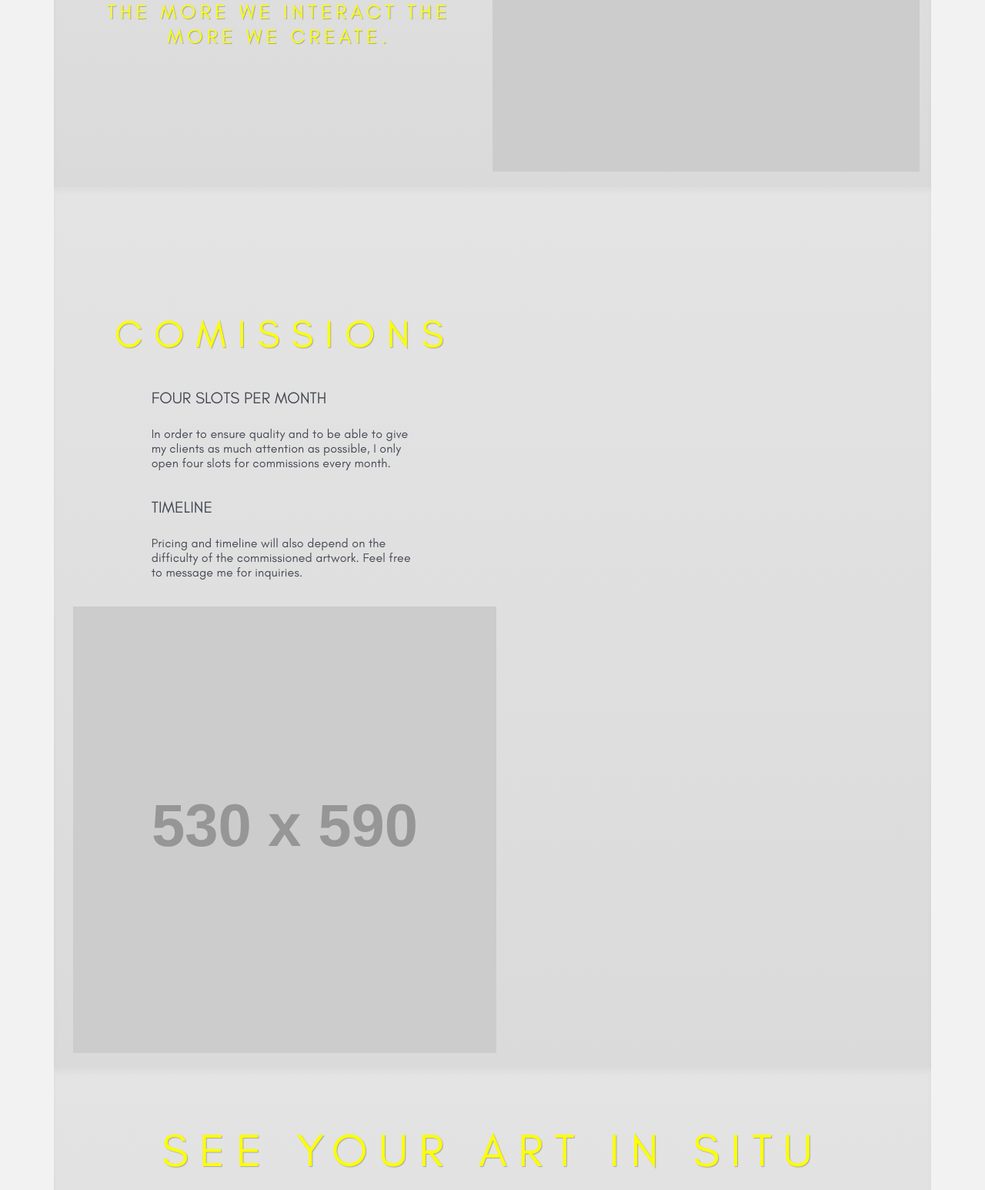
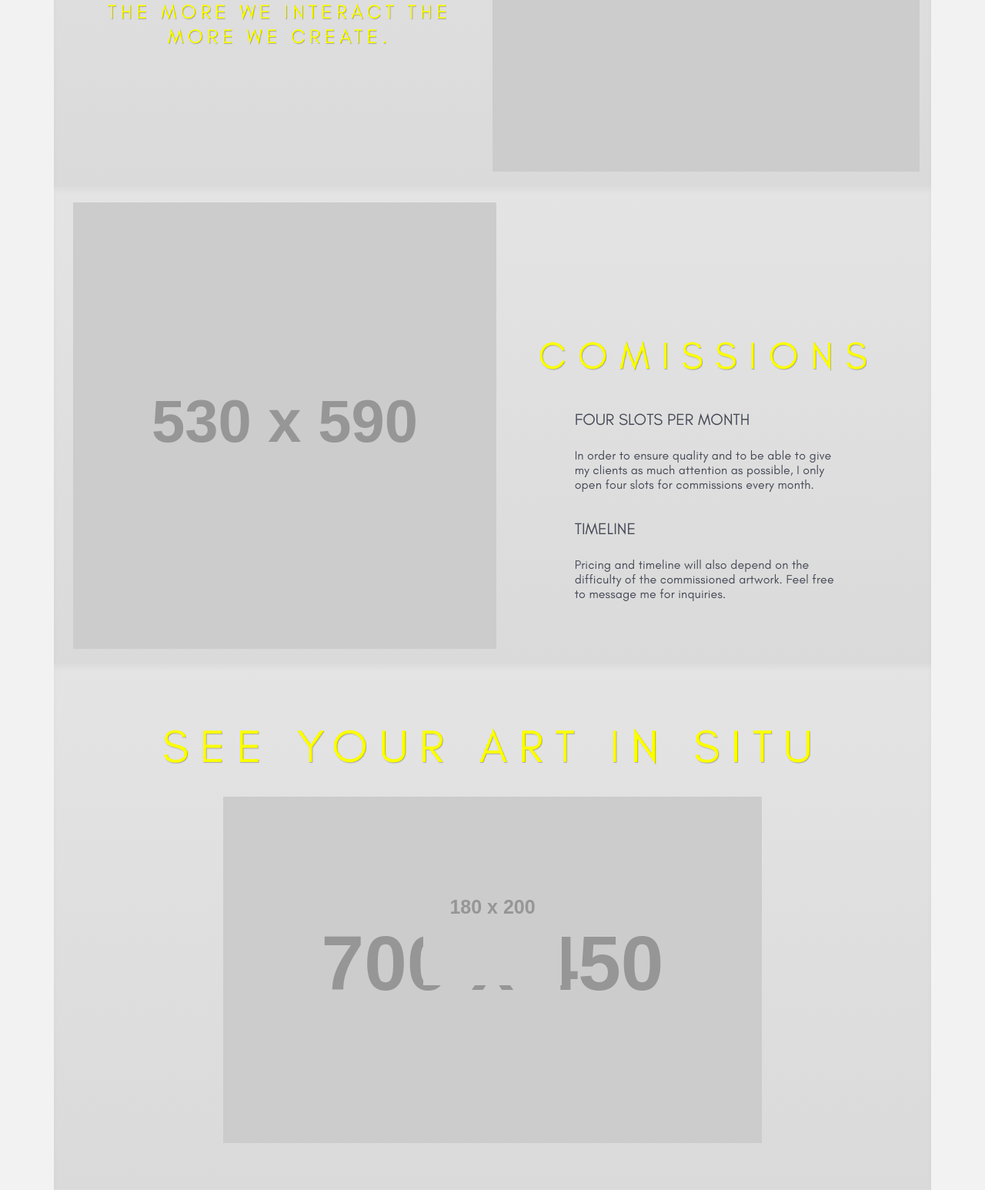
Before and after one commit to QuadeDuToit/tarrynmanley.com, a PHP site: page / in a window 1280 px wide. Shown: the part 2887-4433 px from the top of the page at 77% size. Run offline with PHP 8.4, Linux system fonts and the light colour scheme; grey boxes labelled with a size stand in for pictures from a placeholder-image service; some libraries are stand-ins or nearby versions.

Commit message:
flex-direction:unset;

```diff
--- a/assets/styles/main.css
+++ b/assets/styles/main.css
@@ -2688,6 +2688,9 @@
   }
 }
 @media (min-width: 992px) {
+  #splash-02 .col-rev {
+    flex-direction: unset;
+  }
   #splash-02 h2 {
     font-size: 50px;
     letter-spacing: 0.3em;
--- a/assets/styles/sections/landing/splash-02.scss
+++ b/assets/styles/sections/landing/splash-02.scss
@@ -26,14 +26,17 @@
 		font-size: 16px;
 		margin-bottom: 35px;
 	}
-@media (min-width: 576px) {
- .col-rev {
-flex-direction: column-reverse;
-}
-}
+
+	@media (min-width: 576px) {
+		.col-rev {
+			flex-direction: column-reverse;
+		}
+	}
 
 	@media (min-width: 992px) {
-
+.col-rev {
+	flex-direction:unset;
+}
 		h2 {
 			font-size: 50px;
 			letter-spacing: 0.3em;
```
Also changed, not shown: 1 other file.
